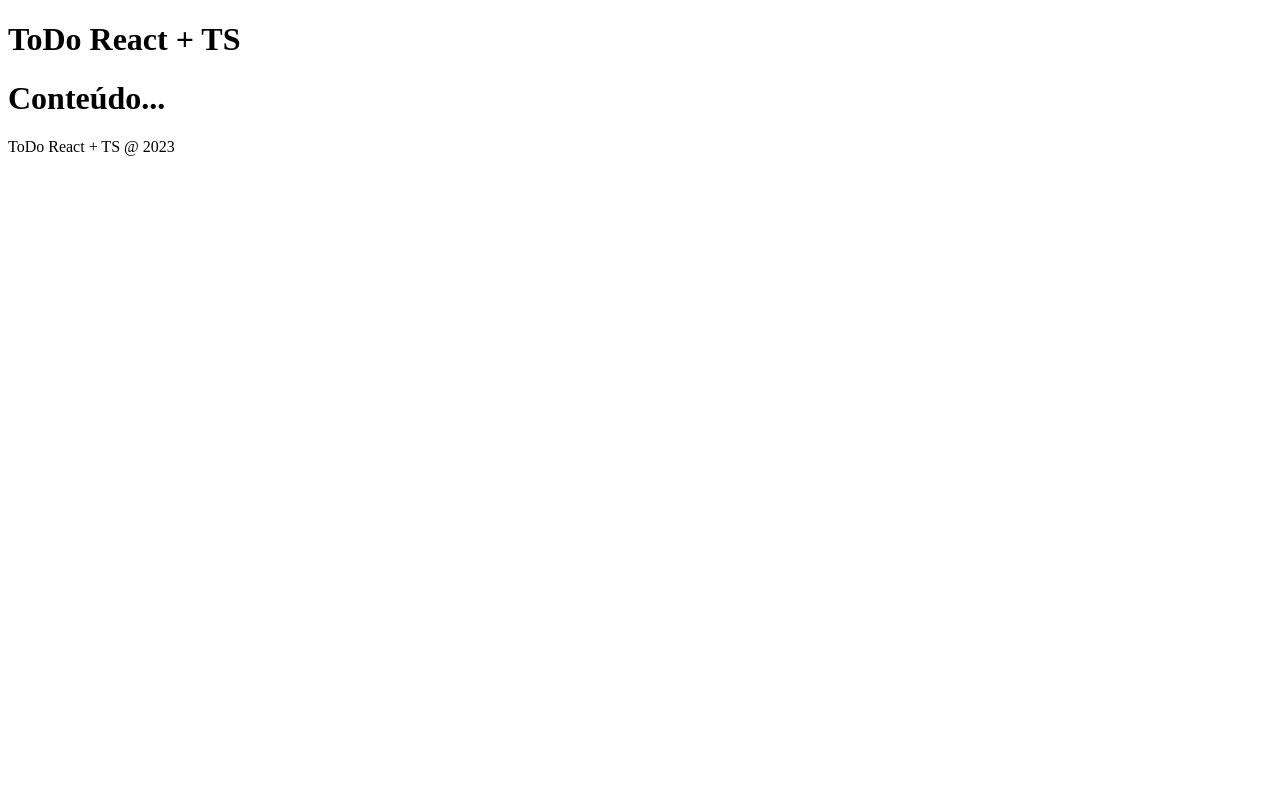
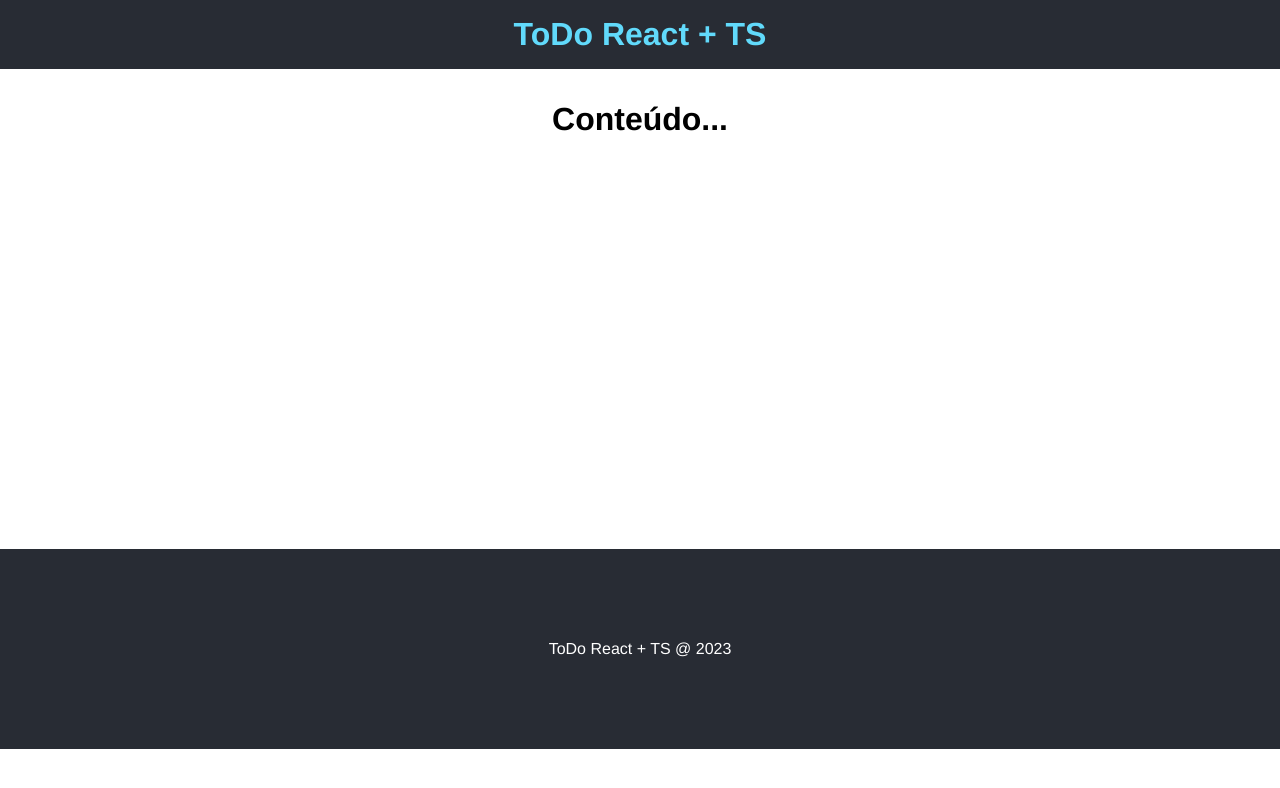
Before and after one commit to AllanC12/ToDoList_react_ts, a React (Create React App) app: page / in a window 1280 px wide. Shown: the top 788 px of the page. Built offline with nearby package versions, Linux system fonts and the light colour scheme.

Commit message:
compoenentes iniciais estilizados

```diff
--- /dev/null
+++ b/src/App.module.scss
@@ -0,0 +1,9 @@
+.main{
+    min-height: 60vh;
+    text-align: center;
+    padding: 2em;
+
+    h2{
+        margin-bottom: .8em;
+    }
+}
--- a/src/App.tsx
+++ b/src/App.tsx
@@ -1,4 +1,5 @@
-import React from 'react';
+//styles scss
+import styles from './App.module.scss';
 
 //components
 import Header from './components/Header';
@@ -8,7 +9,9 @@
   return (
     <div>
       <Header/>
-        <h1>Conteúdo...</h1>
+       <main className={styles.main}>
+          <h1>Conteúdo...</h1>
+       </main>
       <Footer/>
     </div>
   );
--- /dev/null
+++ b/src/Global.d.ts
@@ -0,0 +1 @@
+declare module "*.module.scss";
--- /dev/null
+++ b/src/components/Footer.module.scss
@@ -0,0 +1,13 @@
+.footer{
+    height: 200px;
+    display: flex;
+    justify-content: center;
+    align-items: center;
+    background-color: #282c34;
+    color: #fff;
+
+    .span{
+        font-weight: bold;
+        color: #61dafb;
+    }
+}
--- a/src/components/Footer.tsx
+++ b/src/components/Footer.tsx
@@ -1,9 +1,8 @@
-import React from 'react'
-
+import styles from './Footer.module.scss';
 
 const Footer = () => {
   return (
-    <footer>
+    <footer className={styles.footer}>
     <p>
       <span>ToDo React + TS</span> @ 2023
     </p>
--- /dev/null
+++ b/src/components/Header.module.scss
@@ -0,0 +1,6 @@
+.header{
+   background-color: #282c34;
+   color: #61dafb;
+   text-align: center;
+   padding: 1em;
+}
--- a/src/components/Header.tsx
+++ b/src/components/Header.tsx
@@ -1,9 +1,8 @@
-import React from 'react'
-
+import styles from './Header.module.scss';
 
 const Header = () => {
   return (
-    <header>
+    <header className={styles.header}>
     <h1>ToDo React + TS</h1>
     </header>
   )
--- a/src/index.css
+++ b/src/index.css
@@ -0,0 +1,10 @@
+*{
+    margin: 0;
+    padding: 0;
+    box-sizing: border-box;
+    font-family: Helvetica;
+}
+
+.hide{
+    display: none !important;
+}
```
